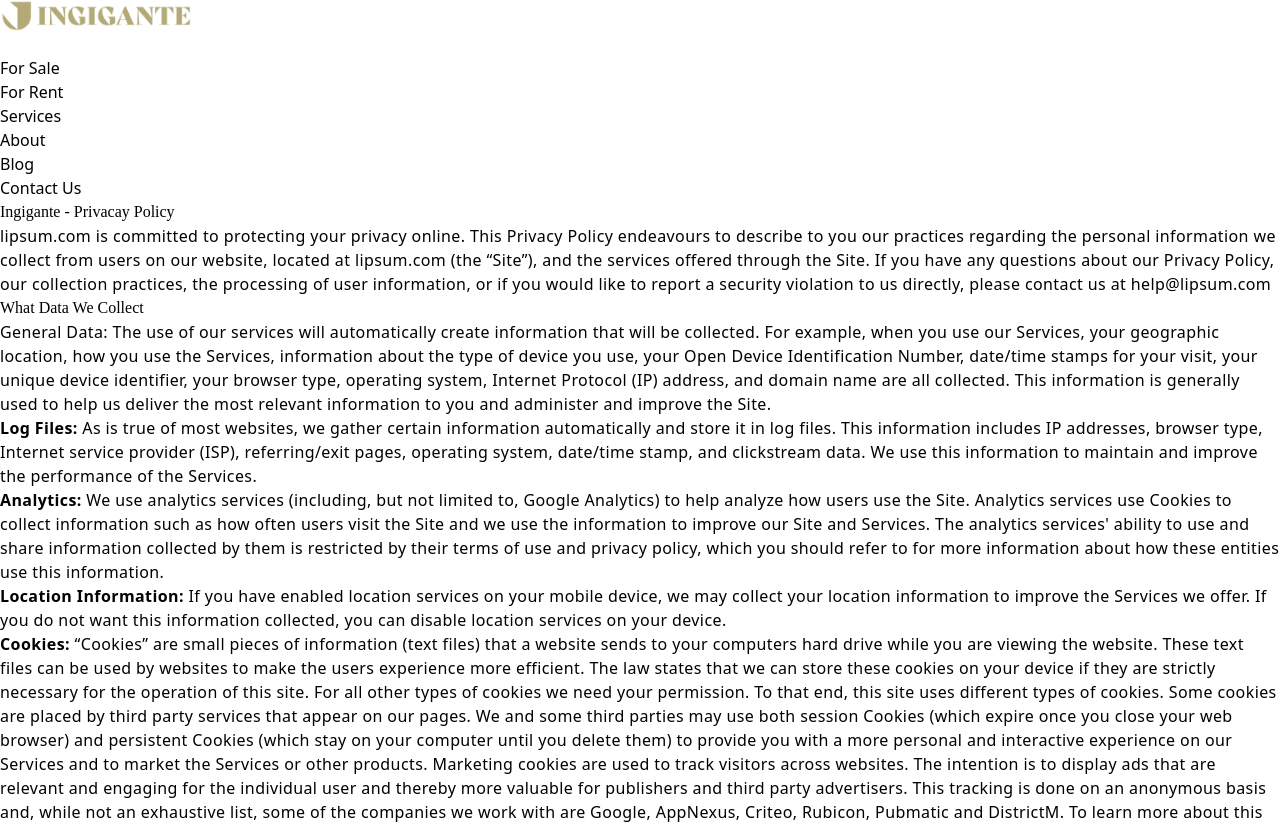
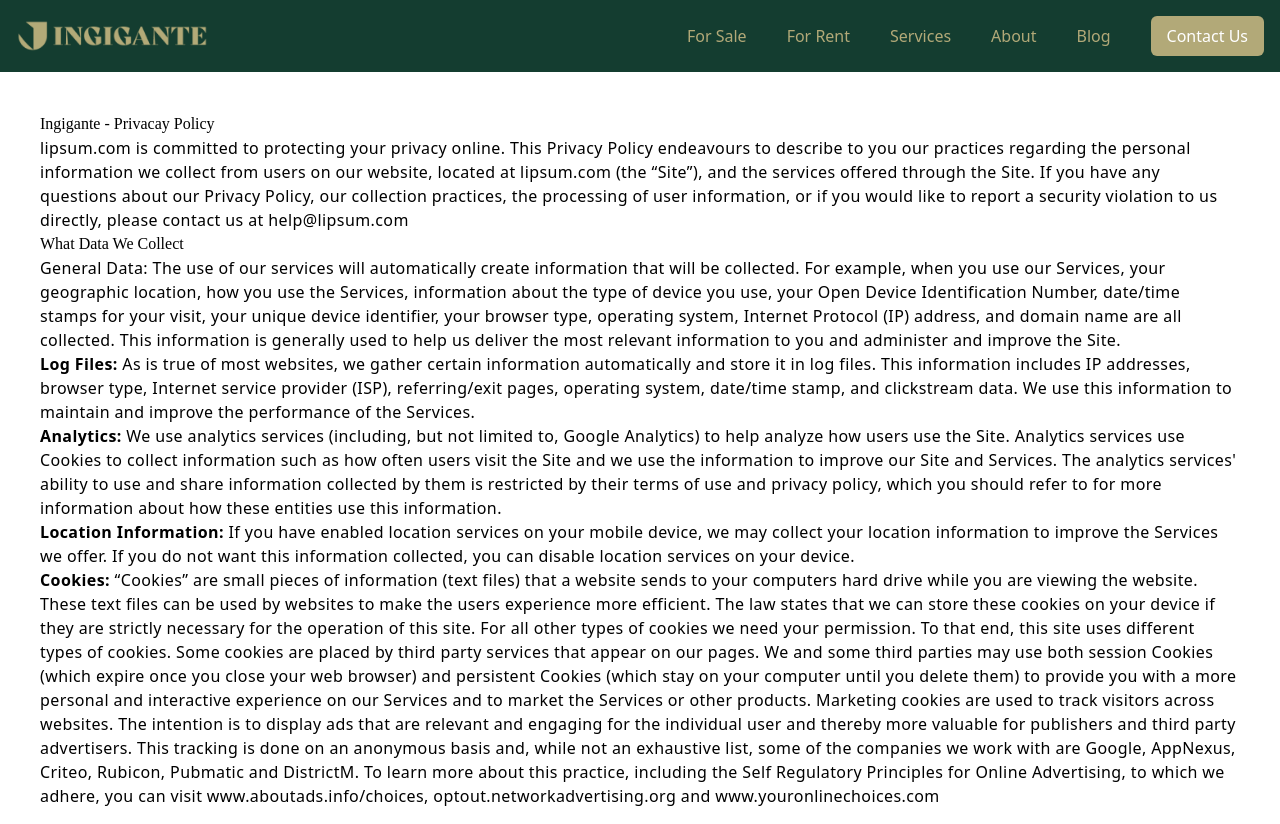
Before and after one commit to aosmann/ingigante-test, a Next.js app: page /privacy in a window 1280 px wide. Shown: the top 824 px of the page. Built offline with nearby package versions, Linux system fonts and the light colour scheme.

Commit message:
Add files via upload

```diff
--- /dev/null
+++ b/next.config.js
@@ -0,0 +1,14 @@
+/** @type {import('next').NextConfig} */
+module.exports = {
+  reactStrictMode: true,
+  images: {
+    domains: ['cdn.sanity.io', 'picsum.photos'],
+  },
+  typescript: {
+    // !! WARN !!
+    // Dangerously allow production builds to successfully complete even if
+    // your project has type errors.
+    // !! WARN !!
+    ignoreBuildErrors: true,
+  },
+};
--- /dev/null
+++ b/postcss.config.js
@@ -0,0 +1,6 @@
+module.exports = {
+  plugins: {
+    tailwindcss: {},
+    autoprefixer: {},
+  },
+}
--- /dev/null
+++ b/tailwind.config.js
@@ -0,0 +1,26 @@
+/** @type {import('tailwindcss').Config} */
+const { fontFamily } = require("tailwindcss/defaultTheme");
+module.exports = {
+  content: [
+    "./pages/**/*.{js,ts,jsx,tsx}",
+    "./components/**/*.{js,ts,jsx,tsx}",
+    "./app/**/*.{js,ts,jsx,tsx}",
+  ],
+  theme: {
+    extend: {
+      fontFamily: {
+        merri: ["var(--merri-font)", ...fontFamily.sans],
+        bely: ["var(--bely-font)", ...fontFamily.sans],
+      },
+      colors: {
+        primary: "#143D30",
+        secondary: "#B2A978",
+        btn: "#286153",
+      },
+      ringColor: {
+        DEFAULT: '#236253', // Custom default ring color
+      },
+    },
+  },
+  plugins: [require("@tailwindcss/forms"), require("@tailwindcss/line-clamp")],
+};
```
Also changed, not shown: firebaseConfig.js (added, +28 -0 lines), sanity.cli.ts (added, +11 -0 lines), sanity.config.ts (added, +42 -0 lines), typings.d.ts (added, +78 -0 lines), 1 other file (tests, documents, lock files or other folders).
